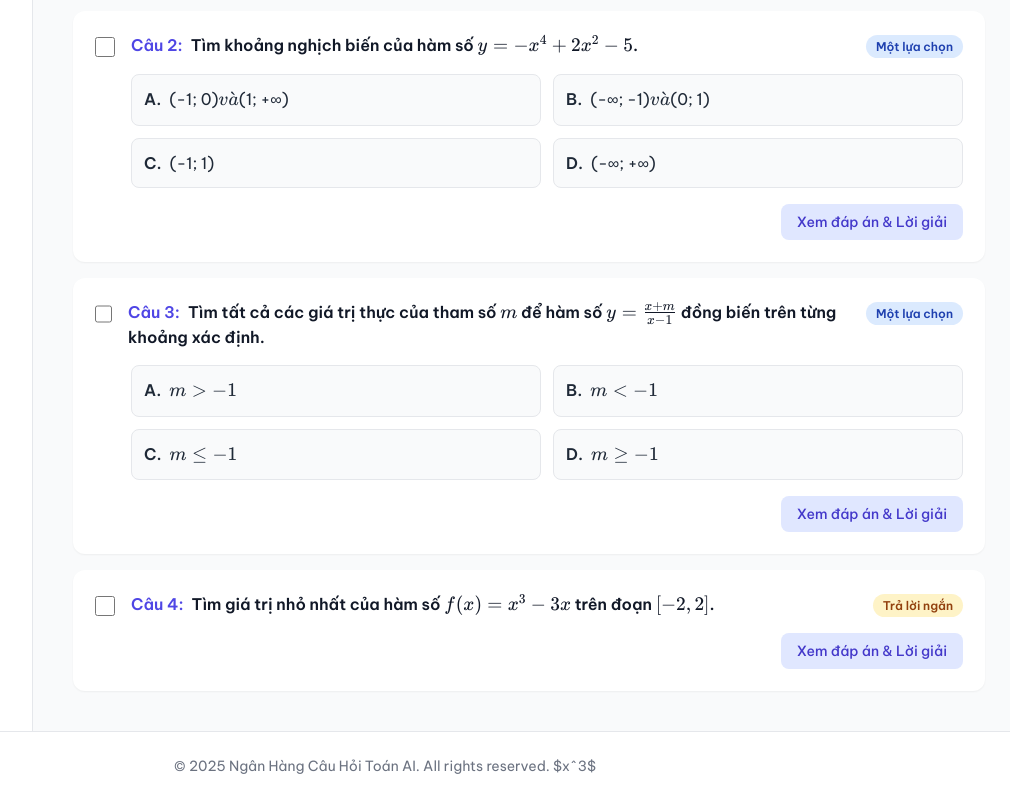
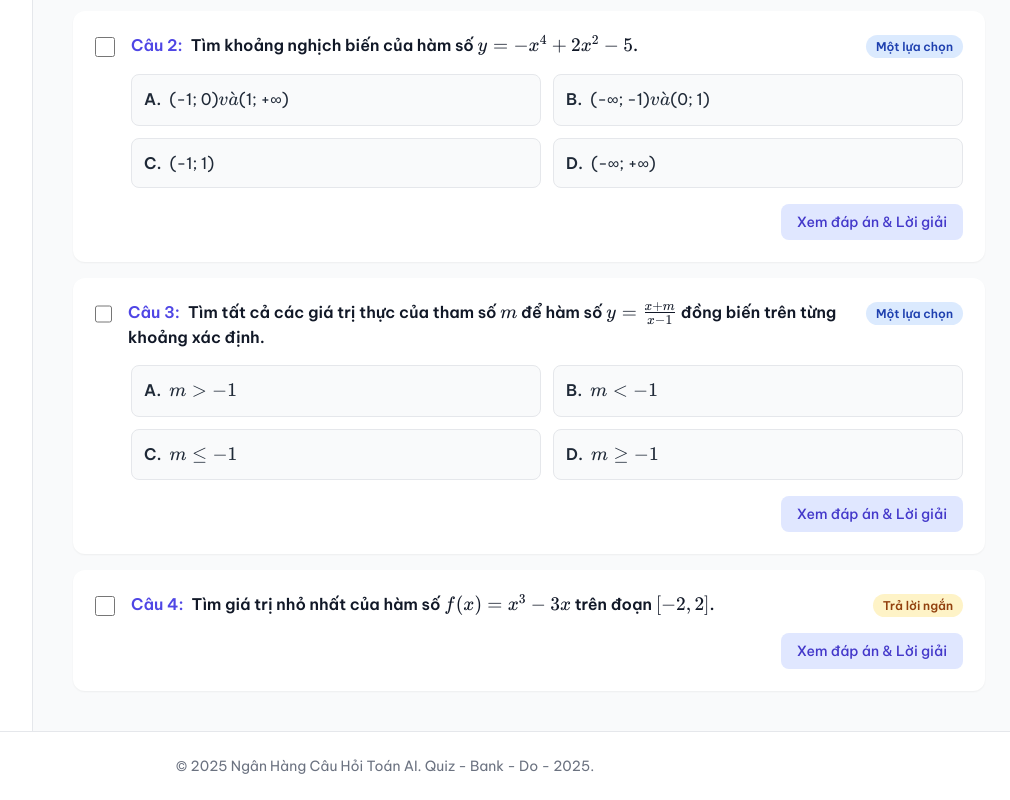
Before and after one commit to thaydonet/quizbank, a React (Vite) app: page /#/ in a window 1280 px wide. Shown: the part 569-1369 px from the top of the page, without its empty margins (255-1265 px from the left). Built offline with nearby package versions, Linux system fonts and the light colour scheme; no server answers.

Commit message:
Update Footer.tsx

```diff
--- a/components/Footer.tsx
+++ b/components/Footer.tsx
@@ -6,7 +6,7 @@ const Footer: React.FC = () => {
     <footer className="bg-white border-t border-gray-200">
       <div className="container mx-auto py-6 px-4 sm:px-6 lg:px-8">
         <p className="text-center text-sm text-gray-500">
-          © {currentYear} Ngân Hàng Câu Hỏi Toán AI. All rights reserved. $x^3$
+          © {currentYear} Ngân Hàng Câu Hỏi Toán AI. Quiz - Bank - Do - 2025.
         </p>
       </div>
     </footer>
```
